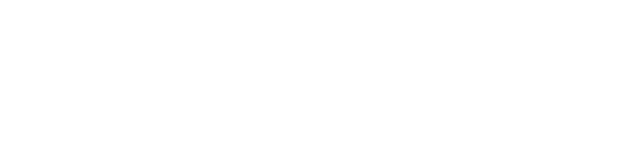
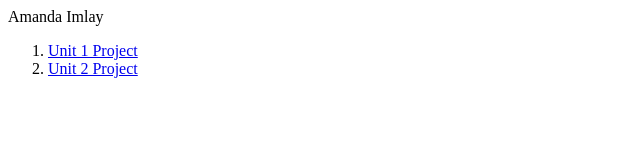
Before and after one commit to Aimlay/Aimlay.github.io, a plain HTML site: page index.html in a window 1280 px wide. Shown: the whole page, without its empty margins (0-640 px from the left). Drawn offline with Linux system fonts and the light colour scheme.

Commit message:
Added heading and list items.

```diff
--- a/index.html
+++ b/index.html
@@ -7,6 +7,9 @@
     <link href="style.css" rel="stylesheet" type="text/css" />
   </head>
   <body>
-    <script src="script.js"></script>
-  </body>
+    <h> Amanda Imlay </h>
+   <ol>
+     <li> <a href="unit1project.html"> Unit 1 Project</a> </li>
+      <li> <a href="unit2project.html"> Unit 2 Project</a> </li>
+   </ol>
 </html>
```
Also changed, not shown: unit1.html (added, +1 -0 lines), unit2.html (added, +1 -0 lines).
